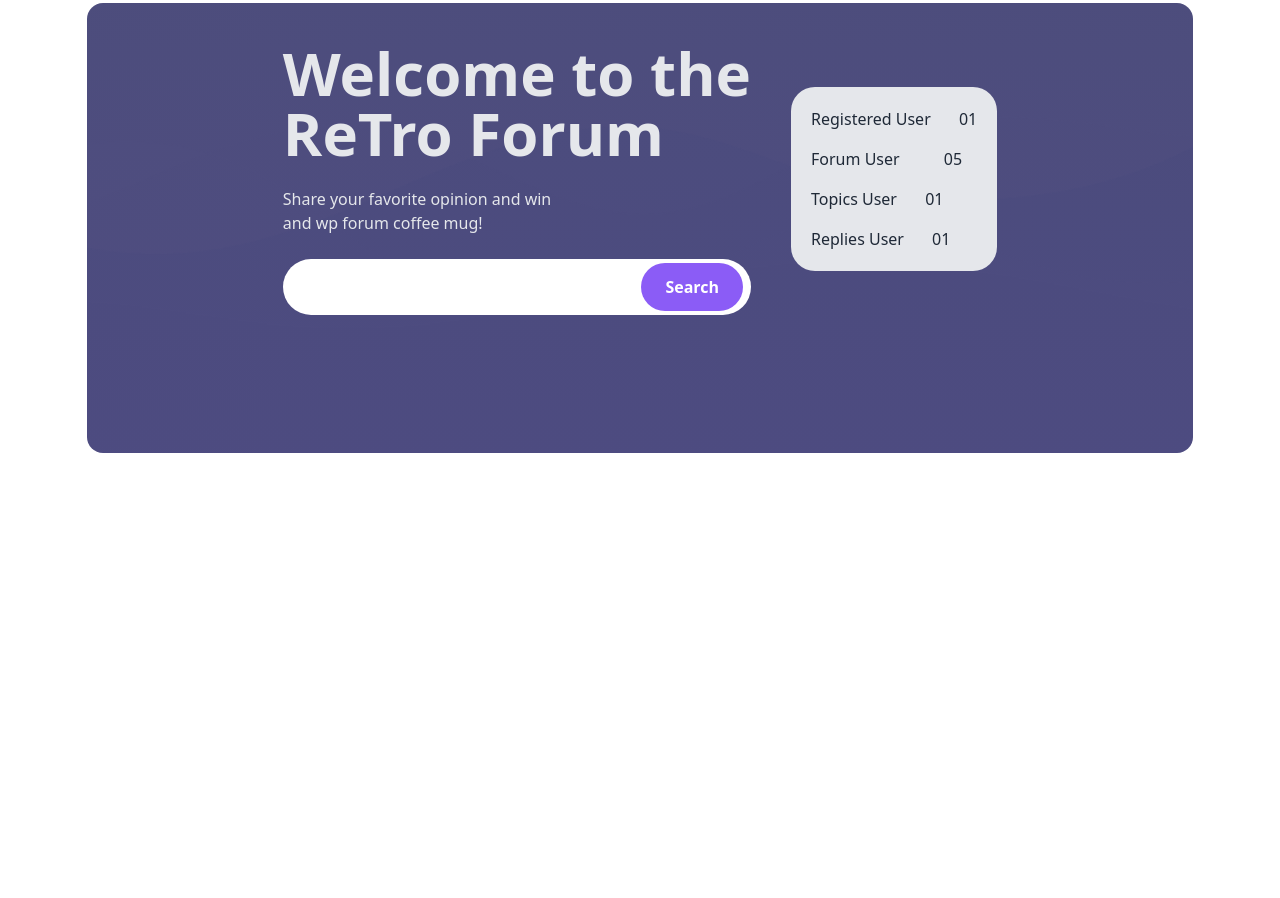
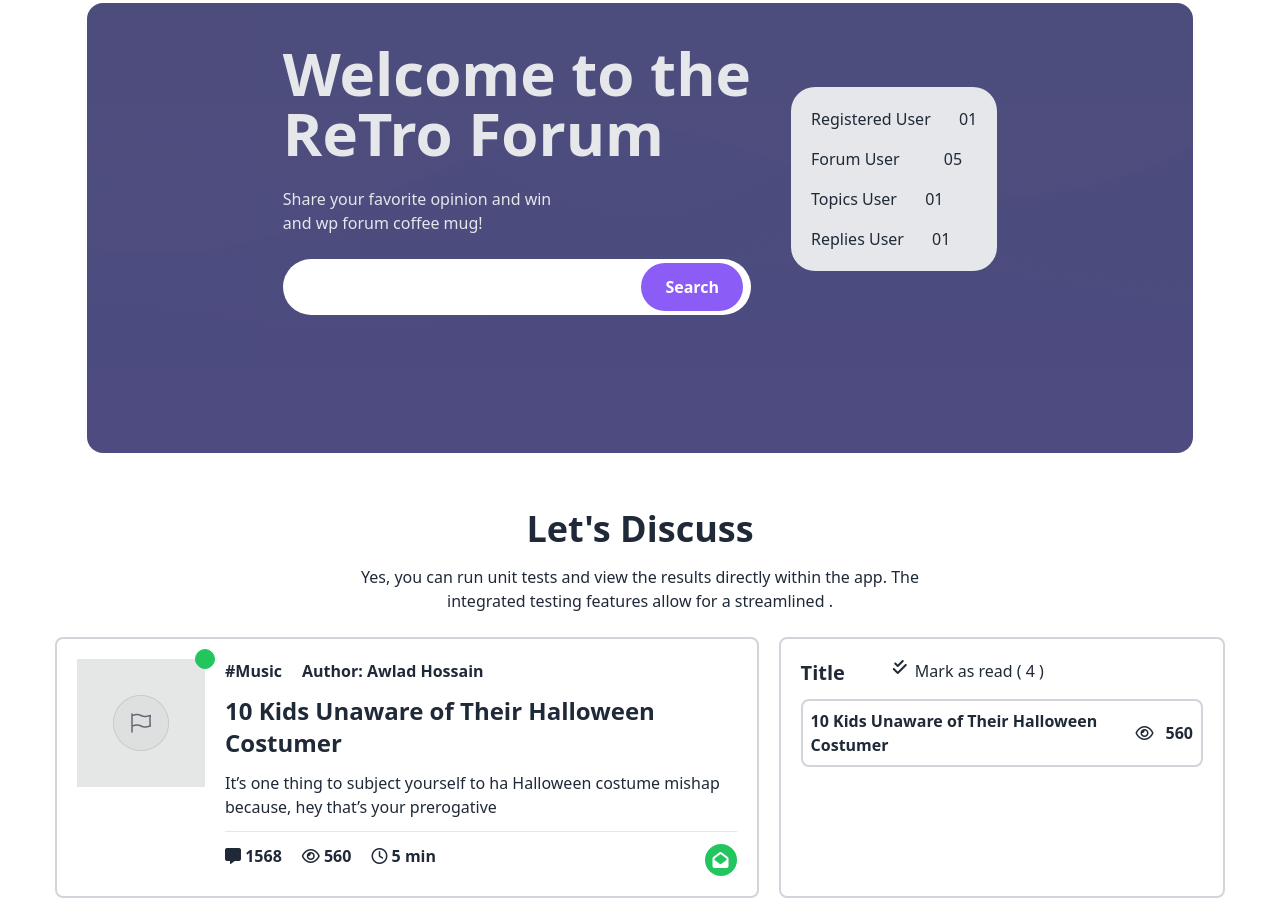
Before and after one commit to Shahriar3809/retro-forum, a plain HTML site: page index.html in a window 1280 px wide. Shown: the part 101-999 px from the top of the page. Before the commit the page ends 800 px from the top, so only its background shows below. Drawn offline with nearby package versions, Linux system fonts and the light colour scheme.

Commit message:
Lets discuss section added

```diff
--- a/index.html
+++ b/index.html
@@ -4,6 +4,7 @@
     <meta charset="UTF-8">
     <meta name="viewport" content="width=device-width, initial-scale=1.0">
     <link href="https://cdn.jsdelivr.net/npm/daisyui@4.7.2/dist/full.min.css" rel="stylesheet" type="text/css" />
+    <script src="https://kit.fontawesome.com/e3a0f6a18e.js" crossorigin="anonymous"></script>
     <script src="https://cdn.tailwindcss.com"></script>
     <title>Retro</title>
 </head>
@@ -36,10 +37,10 @@
 <br>
 
         <div class="banner">
-            <div class="bg-[linear-gradient(to_top,rgba(5,1,76,0.7),rgba(1,1,69,0.7)),url('./images/bgbanner.png')] bg-center bg-cover w-full h-[250px] md:h-[450px] rounded-2xl ">
-              <div class="flex justify-center gap-10 p-10 items-center">
+            <div class="bg-[linear-gradient(to_top,rgba(5,1,76,0.7),rgba(1,1,69,0.7)),url('./images/bgbanner.png')] bg-center bg-cover w-full h-[550px] md:h-[450px] rounded-2xl ">
+              <div class="flex flex-col lg:flex-row justify-center p-3 gap-5 lg:gap-10 lg:p-10 items-center">
                 <div class="space-y-6">
-                    <h1 class="text-6xl font-bold text-gray-200">Welcome to the <br> ReTro Forum</h1>
+                    <h1 class="text-xl lg:text-6xl font-bold text-gray-200">Welcome to the <br> ReTro Forum</h1>
                     <p class="text-gray-200">Share your favorite opinion and win <br> and wp forum coffee mug!</p>
                     <div class="relative">
                         <input class="px-3 py-4 w-full rounded-full" type="text" name="" id="">
@@ -61,7 +62,74 @@
     </header>
 
 
-    <main>
+    <main class="max-w-[1170px] lg:m-auto">
+        <section>
+        <div class="space-y-4 py-6">
+          <h1 class="text-center text-2xl md:text-4xl font-extrabold">Let's Discuss</h1>
+          <p class="text-center max-w-[600px] m-auto">Yes, you can run unit tests and view the results directly within the app. The integrated testing features allow for a streamlined .</p>
+        </div>
+
+        <div class="flex gap-5">
+            <!--  -->
+            <div id="itemContainer" class="w-2/3">
+                <div id="item" class="flex gap-5 border-gray-300 border-2 rounded-lg p-5">
+                    <div class="indicator">
+                            <span class="indicator-item badge bg-green-500 badge-secondary border-green-500"></span>
+                            <div class="grid w-32 h-32 bg-base-300 place-items-center">
+                                <img src="./images/4.png" alt="">
+                            </div>
+                    </div>
+                    <div class="space-y-3">
+                        <div class="flex gap-5 font-bold">
+                            <p>#Music</p>
+                            <p>Author: Awlad Hossain</p>
+                        </div>
+                        <h1 class="text-2xl font-bold">10 Kids Unaware of Their Halloween Costumer</h1>
+                        <p>It’s one thing to subject yourself to ha Halloween costume mishap because, hey that’s your prerogative</p>
+                        <hr>
+                        <div class="flex justify-between">
+                            <div class="flex gap-5 font-semibold">
+                                <div><i class="fa-solid fa-message"></i> <span>1568</span></div>
+                                <div><i class="fa-regular fa-eye"></i> <span>560</span></div>
+                                <div><i class="fa-regular fa-clock"></i> <span>5 min</span></div>
+                            </div>
+
+                            <div class="cursor-pointer">
+                                <i class="fa-solid fa-envelope-open bg-green-500 text-white rounded-full p-2 "></i>
+                            </div>
+                        </div>
+                    </div>
+                </div>
+            </div>
+            <div class="border-gray-300 border-2 rounded-lg p-5 space-y-3">
+                <div class="  flex gap-12">
+                    <h3 class="font-bold text-xl">Title</h3>
+                    <div class="flex gap-2">
+                        <i class="fa-solid fa-check-double"></i>
+                        <p>Mark as read ( <span>4</span> )</p>
+                    </div>
+                </div>
+
+
+                <!--  -->
+                <div class="space-y-2">
+                    <div class="flex border-gray-300 border-2 rounded-lg p-2">
+                        <p class="font-bold">10 Kids Unaware of Their Halloween Costumer</p>
+                        <div class="flex gap-3 items-center font-semibold">
+                            <i class="fa-regular fa-eye"></i>
+                            <span>560</span>
+                        </div>
+                    </div>
+
+                </div>
+            </div>
+        </div>
+        </section>
+
+
+
+
+
 
     </main>
 
```
